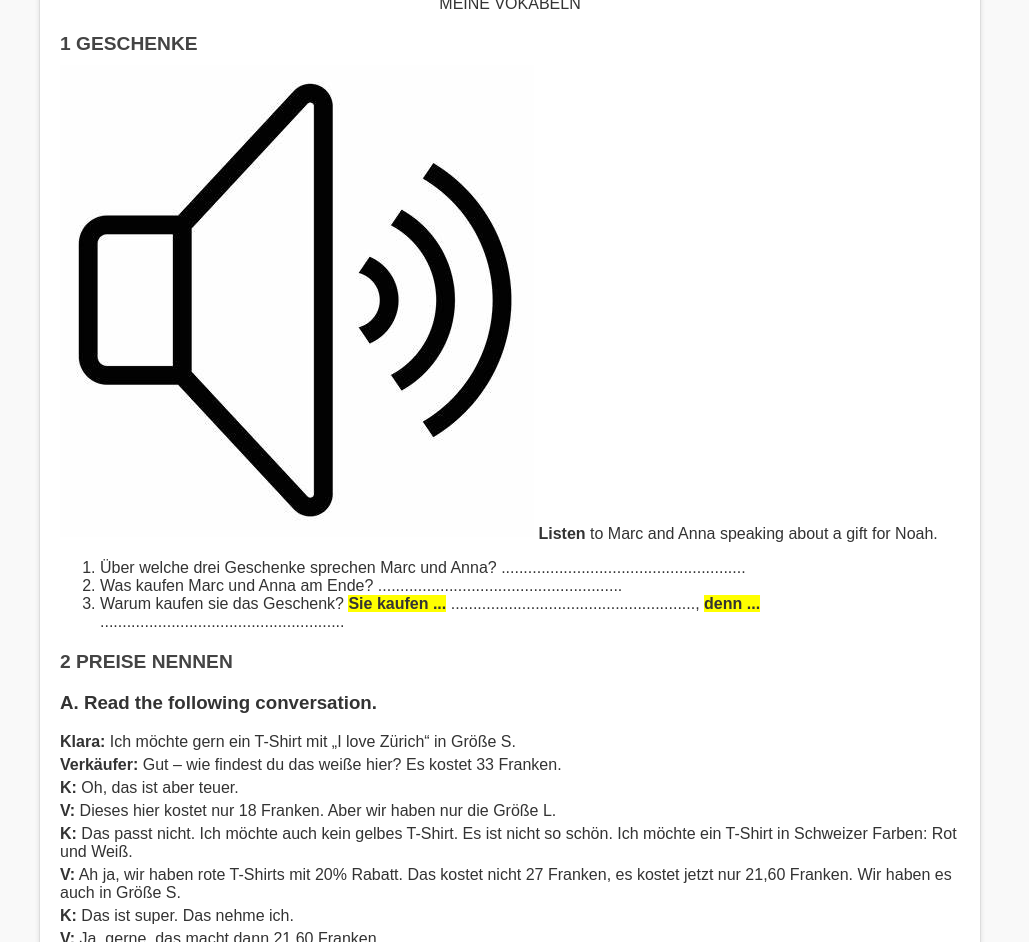
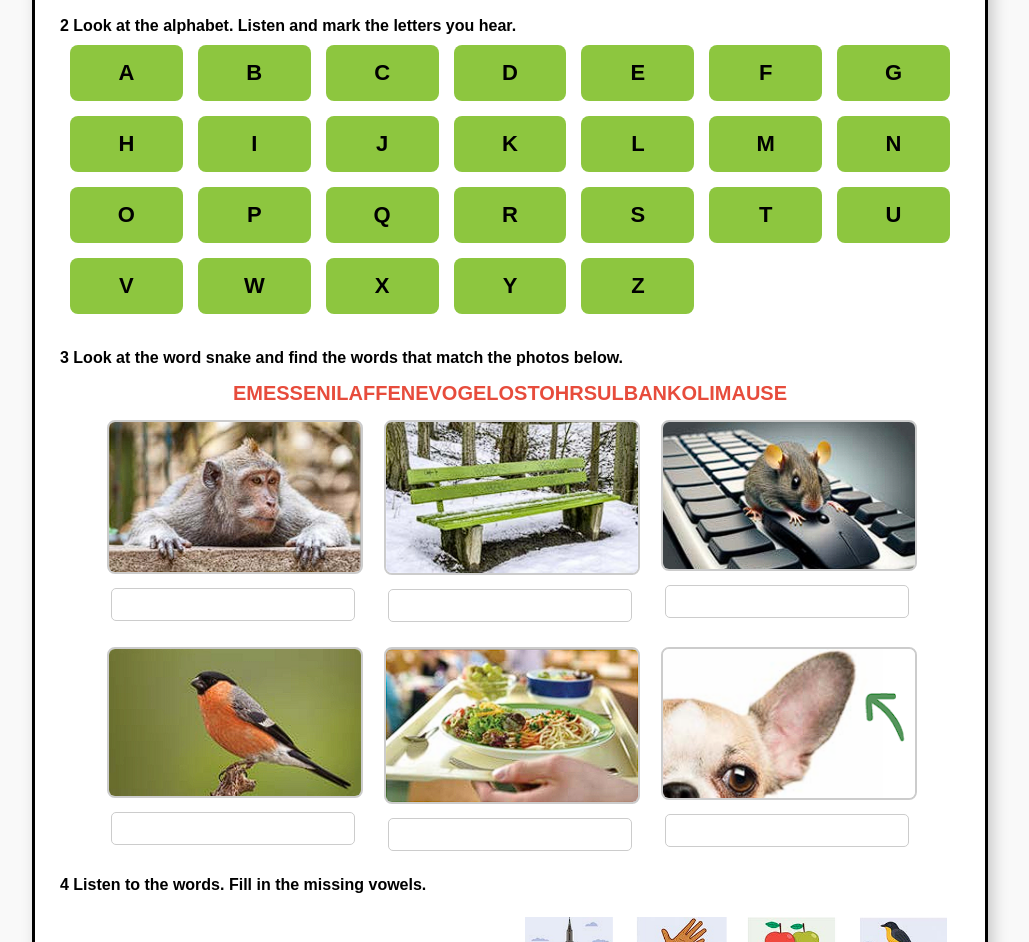
Before and after one commit to the-mogger/secondfile, a plain HTML site: page index.html in a window 1280 px wide. Shown: the part 124-1066 px from the top of the page, without its empty margins (130-1159 px from the left). Drawn offline with Linux system fonts and the light colour scheme.

Commit message:
Update index.html

```diff
--- a/index.html
+++ b/index.html
@@ -3,66 +3,143 @@
 <head>
     <meta charset="UTF-8">
     <meta name="viewport" content="width=device-width, initial-scale=1.0">
-    <title>Was kaufe ich?</title>
-    <link rel="stylesheet" href="style.css">
+    <title>Das ABC Worksheet</title>
+    <style>
+        body {
+            font-family: Arial, sans-serif;
+            background-color: #f9f9f9;
+            margin: 0;
+            padding: 20px;
+            display: flex;
+            justify-content: center;
+        }
+        .container {
+            width: 900px;
+            background: #fff;
+            border: 3px solid #000;
+            padding: 25px;
+            box-shadow: 5px 5px 15px rgba(0, 0, 0, 0.2);
+        }
+        .header {
+            display: flex;
+            justify-content: space-between;
+            font-weight: bold;
+            font-size: 18px;
+            margin-bottom: 15px;
+        }
+        .title {
+            font-size: 28px;
+            font-weight: bold;
+            text-align: center;
+            margin-bottom: 20px;
+        }
+        .section {
+            margin-top: 25px;
+        }
+        .alphabet {
+            display: grid;
+            grid-template-columns: repeat(7, 1fr);
+            gap: 15px;
+            padding: 10px;
+        }
+        .letter {
+            background-color: #8DC63F;
+            padding: 15px;
+            text-align: center;
+            font-size: 22px;
+            font-weight: bold;
+            border-radius: 8px;
+        }
+        .word-snake {
+            font-size: 20px;
+            font-weight: bold;
+            color: #E74C3C;
+            text-align: center;
+            margin-top: 15px;
+        }
+        .images {
+            display: flex;
+            flex-wrap: wrap;
+            gap: 25px;
+            justify-content: center;
+            margin-top: 15px;
+        }
+        .image-box {
+            width: 28%;
+            text-align: center;
+        }
+        .image-box img {
+            width: 100%;
+            height: auto;
+            border: 2px solid #ccc;
+            border-radius: 8px;
+        }
+        .input {
+            width: 90%;
+            padding: 8px;
+            margin-top: 10px;
+            border-radius: 5px;
+            border: 1px solid #ccc;
+        }
+        .fill-blanks {
+            display: flex;
+            flex-wrap: wrap;
+            gap: 20px;
+            justify-content: center;
+            margin-top: 20px;
+        }
+        .blank-box {
+            text-align: center;
+            width: 48%;
+        }
+        .blank-box img {
+            width: 100%;
+            height: auto;
+            border-radius: 8px;
+        }
+    </style>
 </head>
 <body>
-    <div class="worksheet">
-        <header>
-            <div class="header-row">
-                <span>NAME ....................................................</span>
-                <span>CLASS ....................</span>
-                <span>DATE ....................</span>
+    <div class="container">
+        <div class="header">
+            <span>NAME ...........................................................</span>
+            <span>CLASS .................</span>
+            <span>DATE ....................</span>
+        </div>
+        <div class="title">Das ABC</div>
+        <div class="section">
+            <strong>2 Look at the alphabet. Listen and mark the letters you hear.</strong>
+            <div class="alphabet">
+                <div class="letter">A</div> <div class="letter">B</div> <div class="letter">C</div>
+                <div class="letter">D</div> <div class="letter">E</div> <div class="letter">F</div>
+                <div class="letter">G</div> <div class="letter">H</div> <div class="letter">I</div>
+                <div class="letter">J</div> <div class="letter">K</div> <div class="letter">L</div>
+                <div class="letter">M</div> <div class="letter">N</div> <div class="letter">O</div>
+                <div class="letter">P</div> <div class="letter">Q</div> <div class="letter">R</div>
+                <div class="letter">S</div> <div class="letter">T</div> <div class="letter">U</div>
+                <div class="letter">V</div> <div class="letter">W</div> <div class="letter">X</div>
+                <div class="letter">Y</div> <div class="letter">Z</div>
             </div>
-            <h1>Was kaufe ich? <span class="lektion">LEKTION 2</span></h1>
-            <div class="subtitle">
-                <span>MEINE VOKABELN</span>
+        </div>
+        <div class="section">
+            <strong>3 Look at the word snake and find the words that match the photos below.</strong>
+            <div class="word-snake">EMESSENILAFFENEVOGELOSTOHRSULBANKOLIMAUSE</div>
+            <div class="images">
+                <div class="image-box"><img src="monkey.png" alt="Monkey"><input class="input" type="text"></div>
+                <div class="image-box"><img src="chair.png" alt="Bench"><input class="input" type="text"></div>
+                <div class="image-box"><img src="mouse.png" alt="Mouse"><input class="input" type="text"></div>
+                <div class="image-box"><img src="bird.png" alt="Bird"><input class="input" type="text"></div>
+                <div class="image-box"><img src="food.png" alt="Food"><input class="input" type="text"></div>
+                <div class="image-box"><img src="dog.png" alt="Dog ear"><input class="input" type="text"></div>
             </div>
-        </header>
-
-        <section class="exercise">
-            <h2><span class="number-circle">1</span> GESCHENKE</h2>
-            <p>
-                <img src="sound-icon.png" alt="Sound Icon" class="sound-icon">
-                <span class="bold">Listen</span> to Marc and Anna speaking about a gift for Noah.
-            </p>
-            <ol>
-                <li>Über welche drei Geschenke sprechen Marc und Anna? <span class="line">.......................................................</span></li>
-                <li>Was kaufen Marc und Anna am Ende? <span class="line">.......................................................</span></li>
-                <li>Warum kaufen sie das Geschenk? <span class="highlight">Sie kaufen ...</span> <span class="line">.......................................................</span>, <span class="highlight">denn ...</span> <span class="line">.......................................................</span></li>
-            </ol>
-        </section>
-
-        <section class="exercise">
-            <h2><span class="number-circle">2</span> PREISE NENNEN</h2>
-            <h3>A. Read the following conversation.</h3>
-            <div class="conversation">
-                <p><strong>Klara:</strong> Ich möchte gern ein T-Shirt mit „I love Zürich“ in Größe S.</p>
-                <p><strong>Verkäufer:</strong> Gut – wie findest du das weiße hier? Es kostet 33 Franken.</p>
-                <p><strong>K:</strong> Oh, das ist aber teuer.</p>
-                <p><strong>V:</strong> Dieses hier kostet nur 18 Franken. Aber wir haben nur die Größe L.</p>
-                <p><strong>K:</strong> Das passt nicht. Ich möchte auch kein gelbes T-Shirt. Es ist nicht so schön. Ich möchte ein T-Shirt in Schweizer Farben: Rot und Weiß.</p>
-                <p><strong>V:</strong> Ah ja, wir haben rote T-Shirts mit 20% Rabatt. Das kostet nicht 27 Franken, es kostet jetzt nur 21,60 Franken. Wir haben es auch in Größe S.</p>
-                <p><strong>K:</strong> Das ist super. Das nehme ich.</p>
-                <p><strong>V:</strong> Ja, gerne, das macht dann 21,60 Franken.</p>
-                <p><strong>K:</strong> Gut, ich zahle bar.</p>
+        </div>
+        <div class="section">
+            <strong>4 Listen to the words. Fill in the missing vowels.</strong>
+            <div class="fill-blanks">
+                <div class="blank-box"><img src="aeiou.png" alt="AEIOU"></div>
+                <div class="blank-box"><img src="image.png" alt="Image"></div>
             </div>
-            <div class="tshirt-images">
-                <img src="white-shirt.png" alt="White T-Shirt">
-                <img src="yellow-shirt.png" alt="Yellow T-Shirt">
-                <img src="red-shirt.png" alt="Red T-Shirt">
-            </div>
-        </section>
-
-        <section class="exercise">
-            <h3>B. Decide if the following sentences are true or false by drawing an X on (T) or (F).</h3>
-            <ul class="true-false">
-                <li>1. Das gelbe T-Shirt ist günstig. <span class="tf">T</span> <span class="tf">F</span></li>
-                <li>2. Klara möchte ein rot-weißes T-Shirt. <span class="tf">T</span> <span class="tf">F</span></li>
-                <li>3. Das rote T-Shirt kostet 27 Franken. <span class="tf">T</span> <span class="tf">F</span></li>
-                <li>4. Klara zahlt mit Kreditkarte. <span class="tf">T</span> <span class="tf">F</span></li>
-            </ul>
-        </section>
+        </div>
     </div>
 </body>
 </html>
```
